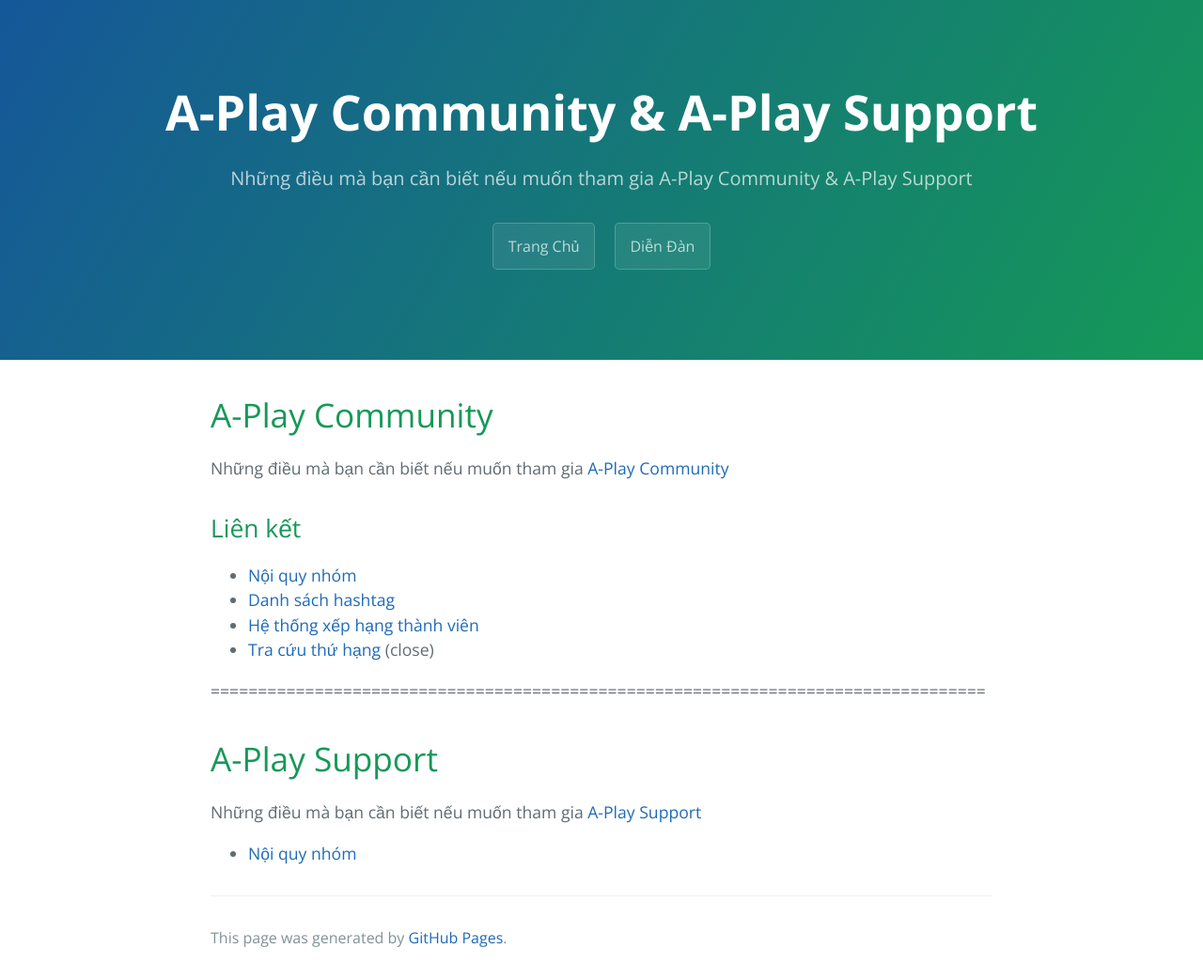
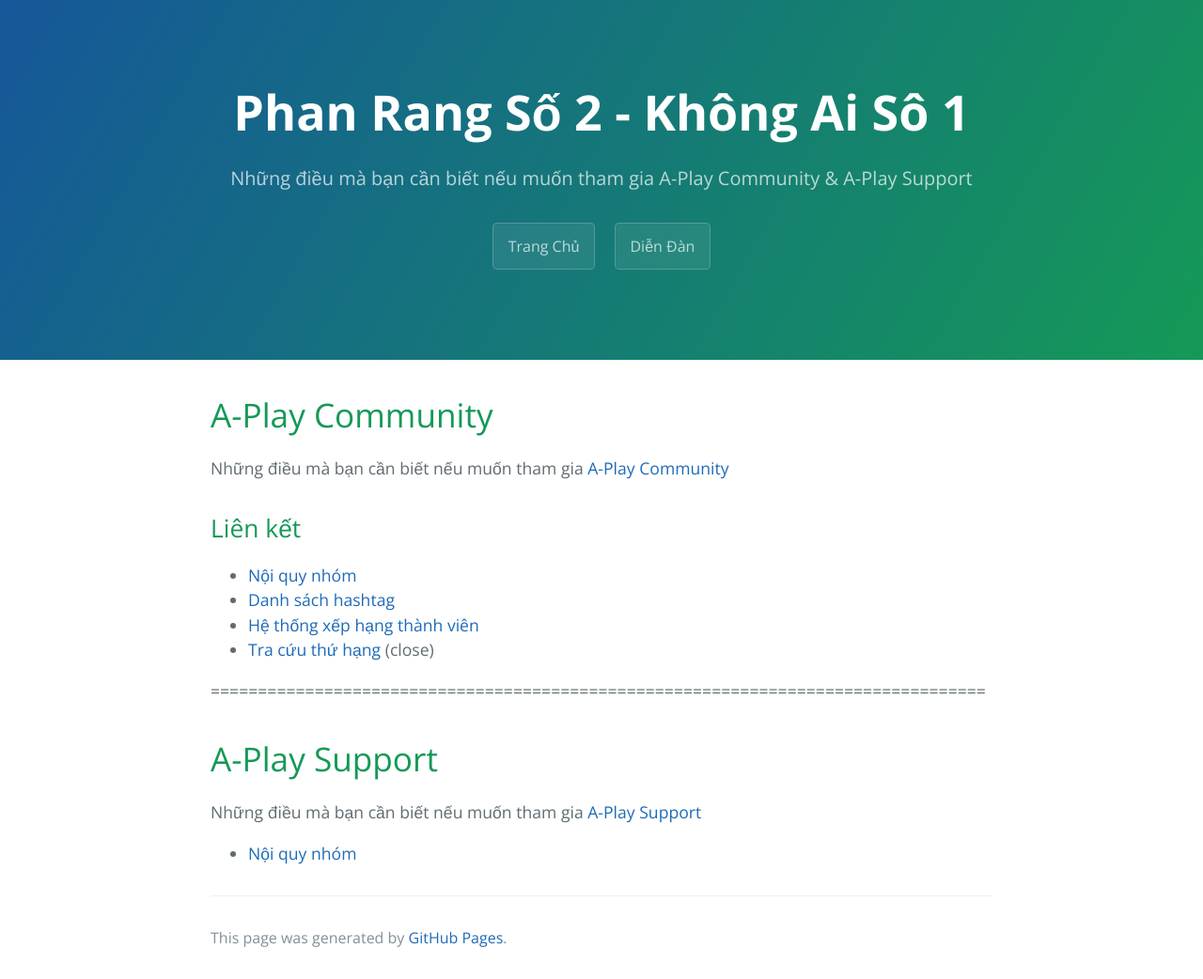
Before and after one commit to huuvinhvn/aplay, a Jekyll site: the page built from index.md, in a window 1280 px wide. Shown: the whole page at 94% size. Built offline with Jekyll 4.4.1, drawn with Linux system fonts in a browser that asks for light colours; our own code applies the rules of GitHub Pages for plain Markdown files.

Commit message:
Update _config.yml

```diff
--- a/_config.yml
+++ b/_config.yml
@@ -1,4 +1,4 @@
-title: A-Play Community & A-Play Support
+title: Phan Rang Số 2 - Không Ai Sô 1
 description: Những điều mà bạn cần biết nếu muốn tham gia A-Play Community & A-Play Support
 show_downloads: true
 is_project_page: true
```
